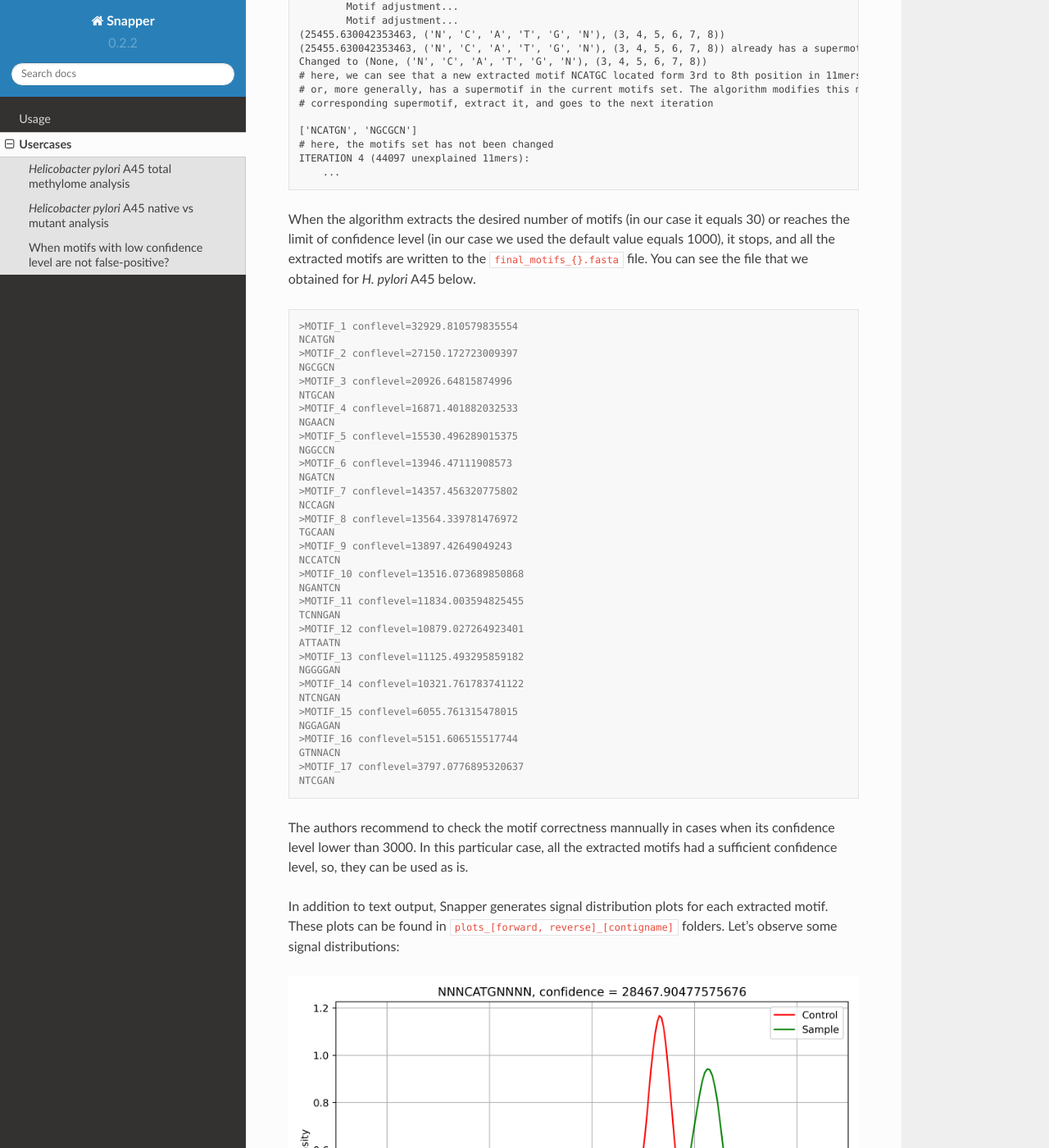
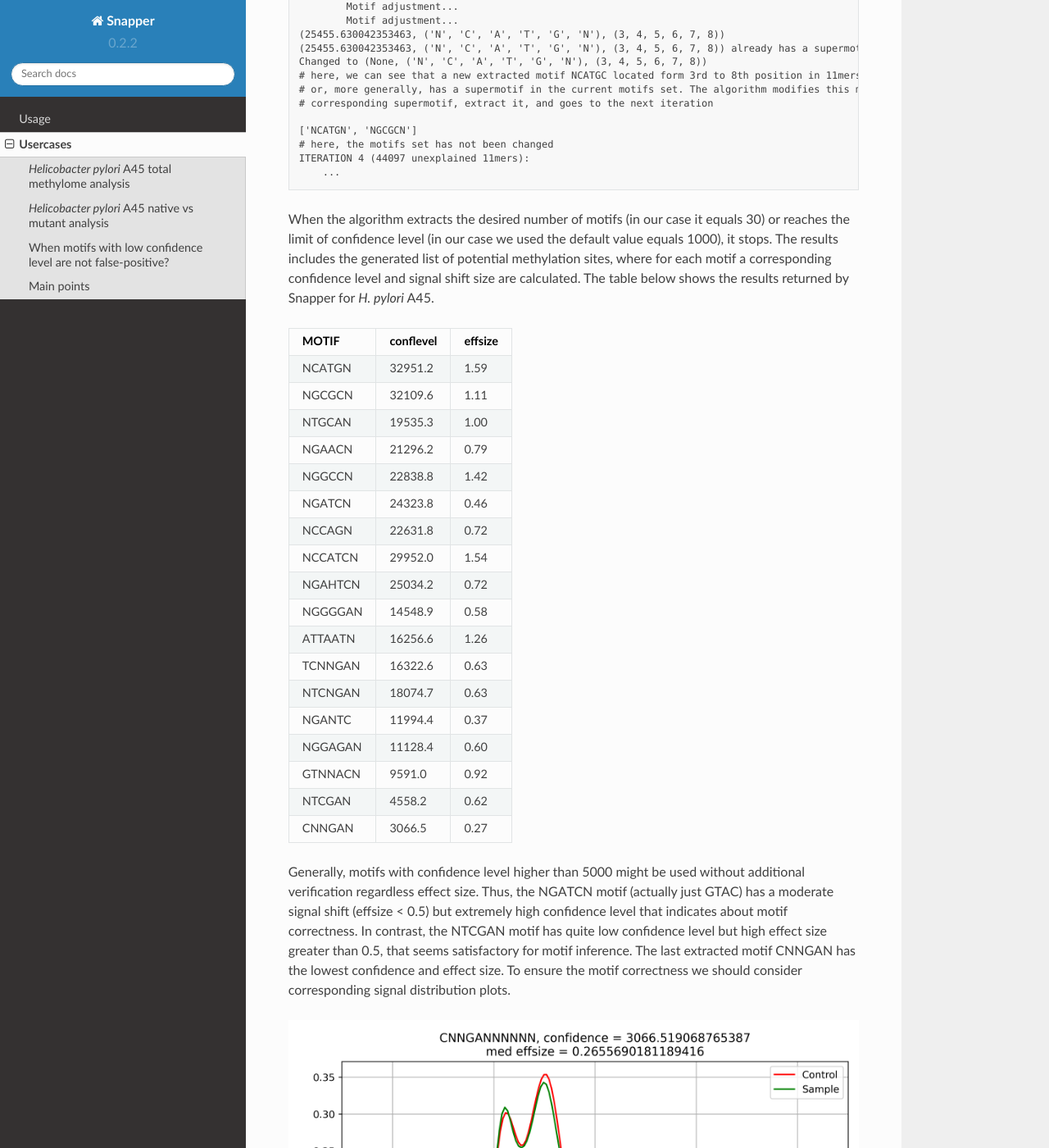
Before and after one commit to DNKonanov/snapper-man-test, a Sphinx documentation site: the page built from docs/source/usercases.rst, in a window 1280 px wide and 1400 px high, scrolled down 1596 px. Shown: the whole window at 82% size. Built offline with Sphinx 7.4.7 and the Read the Docs theme 2.0.0, drawn with Linux system fonts in a browser that asks for light colours; some of the changed text lies outside the part shown.

Commit message:
new snapper version

```diff
--- a/docs/source/usercases.rst
+++ b/docs/source/usercases.rst
@@ -84,66 +84,69 @@
         ...
 
 
+When the algorithm extracts the desired number of motifs (in our case it equals 30) or reaches the limit of confidence level (in our case we used the default value equals 1000),
+it stops. The results includes the generated list of potential methylation sites, where for each motif a corresponding confidence level and signal shift size are calculated.
+The table below shows the results returned by Snapper for *H. pylori* A45.
 
-When the algorithm extracts the desired number of motifs (in our case it equals 30) or reaches the limit of confidence level (in our case we used the default value equals 1000),
-it stops, and all the extracted motifs are written to the ``final_motifs_{}.fasta`` file. You can see the file that we obtained for *H. pylori* A45 below.
++-------+-----------+---------+
+| MOTIF | conflevel | effsize |
++=======+===========+=========+
+|NCATGN | 32951.2   | 1.59    |
++-------+-----------+---------+
+|NGCGCN |32109.6    | 1.11    |
++-------+-----------+---------+
+|NTGCAN | 19535.3   |   1.00  |
++-------+-----------+---------+
+|NGAACN | 21296.2   |0.79     |
++-------+-----------+---------+
+|NGGCCN |22838.8    | 1.42    |
++-------+-----------+---------+
+|NGATCN | 24323.8   | 0.46    |
++-------+-----------+---------+
+|NCCAGN | 22631.8   |0.72     |
++-------+-----------+---------+
+|NCCATCN|29952.0    |1.54     |
++-------+-----------+---------+
+|NGAHTCN|25034.2    |0.72     |
++-------+-----------+---------+
+|NGGGGAN|14548.9    |0.58     |
++-------+-----------+---------+
+|ATTAATN|16256.6    |1.26     |
++-------+-----------+---------+
+|TCNNGAN|16322.6    |0.63     |
++-------+-----------+---------+
+|NTCNGAN|18074.7    | 0.63    |
++-------+-----------+---------+
+|NGANTC | 11994.4   |0.37     |
++-------+-----------+---------+
+|NGGAGAN|11128.4    | 0.60    |
++-------+-----------+---------+
+|GTNNACN|9591.0     | 0.92    |
++-------+-----------+---------+
+|NTCGAN |4558.2     |0.62     |
++-------+-----------+---------+
+|CNNGAN | 3066.5    | 0.27    |
++-------+-----------+---------+
 
-.. code:: console
-
-    >MOTIF_1 conflevel=32929.810579835554
-    NCATGN
-    >MOTIF_2 conflevel=27150.172723009397
-    NGCGCN
-    >MOTIF_3 conflevel=20926.64815874996
-    NTGCAN
-    >MOTIF_4 conflevel=16871.401882032533
-    NGAACN
-    >MOTIF_5 conflevel=15530.496289015375
-    NGGCCN
-    >MOTIF_6 conflevel=13946.47111908573
-    NGATCN
-    >MOTIF_7 conflevel=14357.456320775802
-    NCCAGN
-    >MOTIF_8 conflevel=13564.339781476972
-    TGCAAN
-    >MOTIF_9 conflevel=13897.42649049243
-    NCCATCN
-    >MOTIF_10 conflevel=13516.073689850868
-    NGANTCN
-    >MOTIF_11 conflevel=11834.003594825455
-    TCNNGAN
-    >MOTIF_12 conflevel=10879.027264923401
-    ATTAATN
-    >MOTIF_13 conflevel=11125.493295859182
-    NGGGGAN
-    >MOTIF_14 conflevel=10321.761783741122
-    NTCNGAN
-    >MOTIF_15 conflevel=6055.761315478015
-    NGGAGAN
-    >MOTIF_16 conflevel=5151.606515517744
-    GTNNACN
-    >MOTIF_17 conflevel=3797.0776895320637
-    NTCGAN
+Generally, motifs with confidence level higher than 5000 might be used without additional verification regardless effect size. Thus, the NGATCN motif (actually just GTAC) has a moderate
+signal shift (effsize < 0.5) but extremely high confidence level that indicates about motif correctness. In contrast, the NTCGAN motif has quite low confidence level but high effect size greater than 0.5,
+that seems satisfactory for motif inference. The last extracted motif CNNGAN has the lowest confidence and effect size. To ensure the motif correctness we should consider corresponding signal distribution plots.
 
 
-The authors recommend to check the motif correctness mannually in cases when its confidence level lower than 3000.
-In this particular case, all the extracted motifs had a sufficient confidence level, so, they can be used as is.
+.. image:: images/A45_CNNGANNNNNN.png
 
-
-In addition to text output, Snapper generates signal distribution plots for each extracted motif. These plots can be found in ``plots_[forward, reverse]_[contigname]`` folders. Let's observe some signal distributions:
+We can see that signal distributions are quite similar and contain a few common modes. Let's compare this plot with actual *H. pylori* methylation sites:
 
 .. image:: images/A45_NNNCATGNNNN.png
 
-.. image:: images/A45_NNNTGCANNNN.png
+.. image:: images/A45_NNNNNGAACNN.png
 
 .. image:: images/A45_ATTAATNNNNN.png
 
+Indeed, the effect size should be noticeable for actual individual methylation sites, so we can conclude that CNNGA is not an individual motif. Actually, it is just a submotif for the TCNNGA motif.
 
-Here, we can see few types of signal distribution. The first CATG motif distribution has a clear unimodal shape and visible signal shift,
-while the second motif TGCA has two modes. Note, that shift size can differ for different modes. The last plot demonstrates longer ATTAAT methylation site.
-Here, despite a high effect size, the confidence level is quite low. The reason is a formal length of the motif since longer motifs are generally rarer than shorter ones,
-so, the statistics values tend to be lower too. Generally, the authors recommend to be cautios with motifs that have confidince level lower than 3000 regardless of the motif length.
-
+We should mention that Snapper is intentionally does not merge close motifs such as GGGGA and GGAGA to prevent occasional motif collisions, so the user should to merge these variants by themselves.
+Combining the Snapper results, we can infer the following list of methylation sites: ATTAAT, GTNNAC, GGRGA, CCATC, CATG, CCAG, GCGC, GANTC, GATC, GGCC, GAAC, TGCA, TCGA, TCNGA, TCNNGA.
 
 *Helicobacter pylori* A45 native vs mutant analysis
 ---------------------------------------------------
@@ -157,81 +160,113 @@
 
     (snapper) $ snapper -sample_fast5dir A45_multi -control_fast5dir A45_newmut_multi -reference A45.fna -outdir Results_A45_newmut
 
-Unexpectedily, the resulting list of motifs includes three motifs::
+Unexpectedily, the resulting list of motifs includes two motifs:
 
-    >MOTIF_1 conflevel=69232.936179688
-    NCCAGN
-    >MOTIF_2 conflevel=1833.4410392715497
-    NTCTTN
-    >MOTIF_4 conflevel=1226.8986302620608
-    NCTTCH
++-------+-----------+---------+
+| MOTIF | conflevel | effsize |
++=======+===========+=========+
+|NCAGGN | 83270.4   | 0.70    |
++-------+-----------+---------+
+|NTCTN  | 3174.7    | 0.32    |
++-------+-----------+---------+
 
 According to these results, the considered MTase is most likely specific to CCAG site, but there are two motifs with confidence level lower than 3000 were extracted.
 Since the algorithm implemented in Snapper is very high-sensitive, these results seem to be false-positive. Let's consider corresponding signal distributions in order to confirm our inference:
 
 .. image:: images/bc13_NNNCCAGNNNN.png
 
-.. image:: images/bc13_NNNNTCTTNNN.png
+.. image:: images/bc13_NNNNTCTNNNN.png
 
-.. image:: images/bc13_NNNCTTCHNNN.png
-
-Indeed, the CCAG motif has a visible signal shift, while the others have a very small difference between native and contol samples.
-Moreover, these two motifs cannot be merged into one “ancestor” motif. Combining it with small effect size and low confidince level, we can conclude that these motifs are false-positive.
+Indeed, the CCAG motif has a visible signal shift, so it is most likely to be the metylation site for the considered MTase. At the same time, TCT has a very small but noticeable difference between native and contol samples in both distribution modes.
+Probably, TCT is part of Type I R-M system recognition site but it requires additional experimental confirmation.
 
 
 When motifs with low confidence level are not false-positive?
 -------------------------------------------------------------
 
-Let's consider other case opposite to the previous. Here, we will analyze another *H. pylori* strain J99. Snapper returned the following motifs::
-
-    ...
-    >MOTIF_5 conflevel=13377.13156417874
-    NCCGGN
-    ...
-    >MOTIF_13 conflevel=5502.44744861762
-    NGGNCTAN
-    >MOTIF_14 conflevel=5544.476242630171
-    NGGWCAAN
-    ...
-    >MOTIF_16 conflevel=4384.303493212003
-    NCGACGN
-    >MOTIF_17 conflevel=4242.870880053313
-    NCGTCGN
-    ...
-    >MOTIF_20 conflevel=2770.1124650379484
-    GGACGAN
-    >MOTIF_21 conflevel=2656.2205060160477
-    NGTCACN
-    >MOTIF_22 conflevel=1734.1045411693126
-    NGTGACN
-    >MOTIF_23 conflevel=1718.0747564787976
-    GTCNATN
-    >MOTIF_25 conflevel=1551.2644823054413
-    CGTCGTN
-    >MOTIF_26 conflevel=1433.3165247859145
-    NTGCCG
+Let's consider other case opposite to the previous. Here, we will analyze another *H. pylori* strain J99. Snapper returned the following motifs:
 
 
-Firstly, we can remove from this list GTCNATN because it did not show a visible signal shift on the plot.
-Secondly, CGTCGTN should be removed since it is just a submotif of NCGWCGN that had a confidence score greater than 3000 (NCGACGN and NCGTCGN motifs in the list above).
-Now, let's consider signal distributions for other motifs:
++-------+-----------+---------+
+| MOTIF | conflevel | effsize |
++=======+===========+=========+
+|NCATGN | 30725.1   | 1.30    |
++-------+-----------+---------+
+|NGCGCN |31789.6    | 0.85    |
++-------+-----------+---------+
+|NGATCN | 28787.6   |   0.36  |
++-------+-----------+---------+
+|NGANTCN| 18370.6   |0.4      |
++-------+-----------+---------+
+|NCCGGN |16504.4    | 0.98    |
++-------+-----------+---------+
+|NGCCTAN| 18232.3   | 1.32    |
++-------+-----------+---------+
+|NGACAY | 12090.2   |1.12     |
++-------+-----------+---------+
+|NGTCATN|12902.7    |1.33     |
++-------+-----------+---------+
+|NACGTN |10060.5    |1.07     |
++-------+-----------+---------+
+|NCCNNGG|8993.5     |0.74     |
++-------+-----------+---------+
+|NGAGGN |8984.4     |0.28     |
++-------+-----------+---------+
+|ATTAATN|10246.2    |0.96     |
++-------+-----------+---------+
+|GGWCWAN|10589.9    | 0.55    |
++-------+-----------+---------+
+|GGWCNAN| 9547.2    |0.46     |
++-------+-----------+---------+
+|NGTACN |7495.2     | 1.07    |
++-------+-----------+---------+
+|NCGACGN|6267.5     | 1.02    |
++-------+-----------+---------+
+|NCGTCGN|5088.5     |0.51     |
++-------+-----------+---------+
+|NTCGAN | 4788.8    | 0.44    |
++-------+-----------+---------+
+|CCTAAN | 4838.8    | 0.16    |
++-------+-----------+---------+
+|GGGCTAN| 4508.5    | 0.33    |
++-------+-----------+---------+
+|NGTCACN| 3847.4    | 1.11    |
++-------+-----------+---------+
+|NTNCCG | 2365.1    | 0.15    |
++-------+-----------+---------+
+|NGTGACN| 2307.4    | 0.67    |
++-------+-----------+---------+
+|GTCNATN| 2309.9    | 0.19    |
++-------+-----------+---------+
+|GACNAN | 2326.3    | 0.13    |
++-------+-----------+---------+
+|NCCNGG | 1977.4    | 0.25    |
++-------+-----------+---------+
+|GGGCNAN| 1261.5    | 0.17    |
++-------+-----------+---------+
 
-.. image:: images/plots_forward_contig_1_pilon_pilon_pilon/GGACGANNNNN.png
+This case is quite more complicated copared with the A45 strain since there is more potential motifs with low metric values which should
+be filtered manually. Fortunately, combining confidence level with observed effect size we can succesfully infer individual motifs.
+Firstly, we should remove from the list all motifs that have confidence level lower than 3000 and effect size lower than 0.25 (NTNCCG, GTCNATN, GACNAN, NCCNGG, GGGCNAN).
+As well as in the previous case, all motifs with confidence level greater than 5000 can be used as is regardless the effect size. NGTCACN and NGTGACN motifs has quite low
+confidence level but a solid signal shift and form an ancestor motif GTSAC.
 
-.. image:: images/plots_forward_contig_1_pilon_pilon_pilon/NGTCACNNNNN.png
+NTCGAN and GGGTCAN are more controversial. They both have a moderate signal shift and confidence level, so we should manually observe corresponding signal destributions to
+verify their presence.
 
-.. image:: images/plots_forward_contig_1_pilon_pilon_pilon/NNNGTGACNNN.png
+.. image:: images/J99_NNTCGANNNNN.png
 
-.. image:: images/plots_forward_contig_1_pilon_pilon_pilon/NNNNNNTGCCG.png
+.. image:: images/J99_NNGGGCTANNN.png
 
-Firstly, we can see that both GTGAC and GTCAC motifs have a clear signal shift and can be merged into one GTSAC motif.
-So, combining these two facts, despite the low value of confidence, we can conclude that GTSAC methylation motif is presented in this strain.
+Control and sample signal distributions for GGGCTA have a common mode that indicates that it is not an individual motif while TCGA has a visible signal shift, so we
+can conlude that TCGA is an individual motif.
 
-The NTGCCG motif seems partially shifted but the two distributions have one identical mode. Usually, it means that the complete motif sequence has not been extracted
-or the motif context has not been successfully adjusted due to 11-mers length limitation. Actually, in this particular case, this motif is just cropped form of CCGG motif.
-We should note, that CCGG was extracted individually with confidence greater than 10000.
+Main points
+-----------
 
-The GGACGAN motif looks the most controversial. The change in the distribution shape signalizes about the presence of a methylated base in this context,
-but we cannot be sure about motif correctness or motif completeness. The only additional thing we know is that this motif is
-quite similar to GGNCTA and GGWCAA that had a satisfactory confidence level. Maybe they are formed by one common ancestor motif,
-but formally, such cases can be resolved only experimentally.
+Here, we summurize some motif inference recommendations:
+
+1. Generally, if the confidence level of a considered motif is greater than 5000, it is most probably an individual motif regardless signal shif size.
+2. Generally, if the signal shift (effsize) of a considered motif is greater than 0.5, it is most probably an individual motif.
+3. If some motif has a confidence level lower than 5000 and a signal shift lower than 0.5, it should be manually verified via corresponding signal distributions plots observation. If sample and control distributions have a common mode (one ore more), it usually indicates that motif sequence is incomplete.
+4. If some motif has a confidence level lower than 3000 and a signal shift lower than 0.25, it is most likely not to be an individual motif.
```
Also changed, not shown: docs/source/images/A45_ATTAATNNNNN.png, docs/source/images/A45_CNNGANNNNNN.png (added), docs/source/images/A45_NNNCATGNNNN.png, docs/source/images/A45_NNNNNGAACNN.png (added), docs/source/images/A45_NNNTGCANNNN.png (deleted), docs/source/images/A45_NTGCANNNNNN.png (added), docs/source/images/J99_GGGCNANNNNN.png (added), docs/source/images/J99_NNGGGCTANNN.png (added), docs/source/images/J99_NNTCGANNNNN.png (added), docs/source/images/bc13_NNNCCAGNNNN.png, docs/source/images/bc13_NNNCTTCHNNN.png (deleted), docs/source/images/bc13_NNNNTCTGNNN.png (deleted), docs/source/images/bc13_NNNNTCTNNNN.png (added), docs/source/images/bc13_NNNNTCTTNNN.png (deleted).
